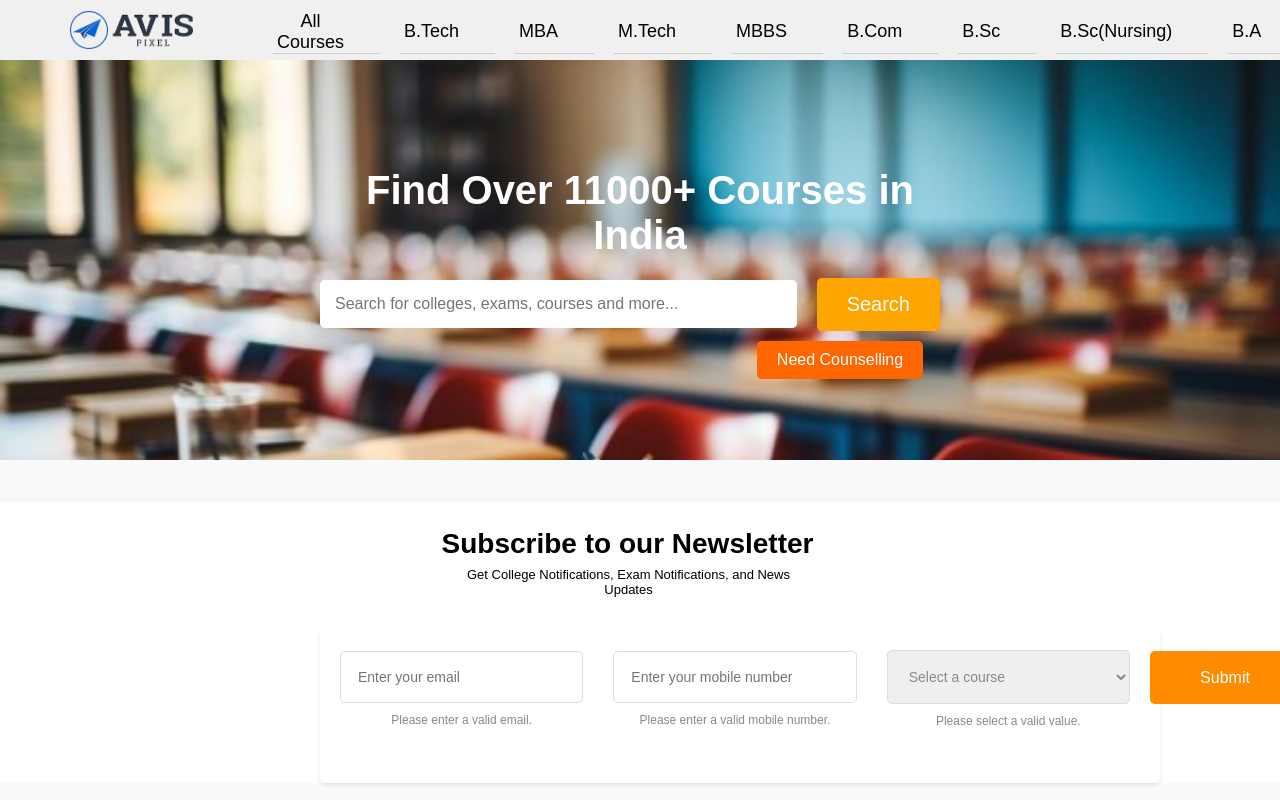
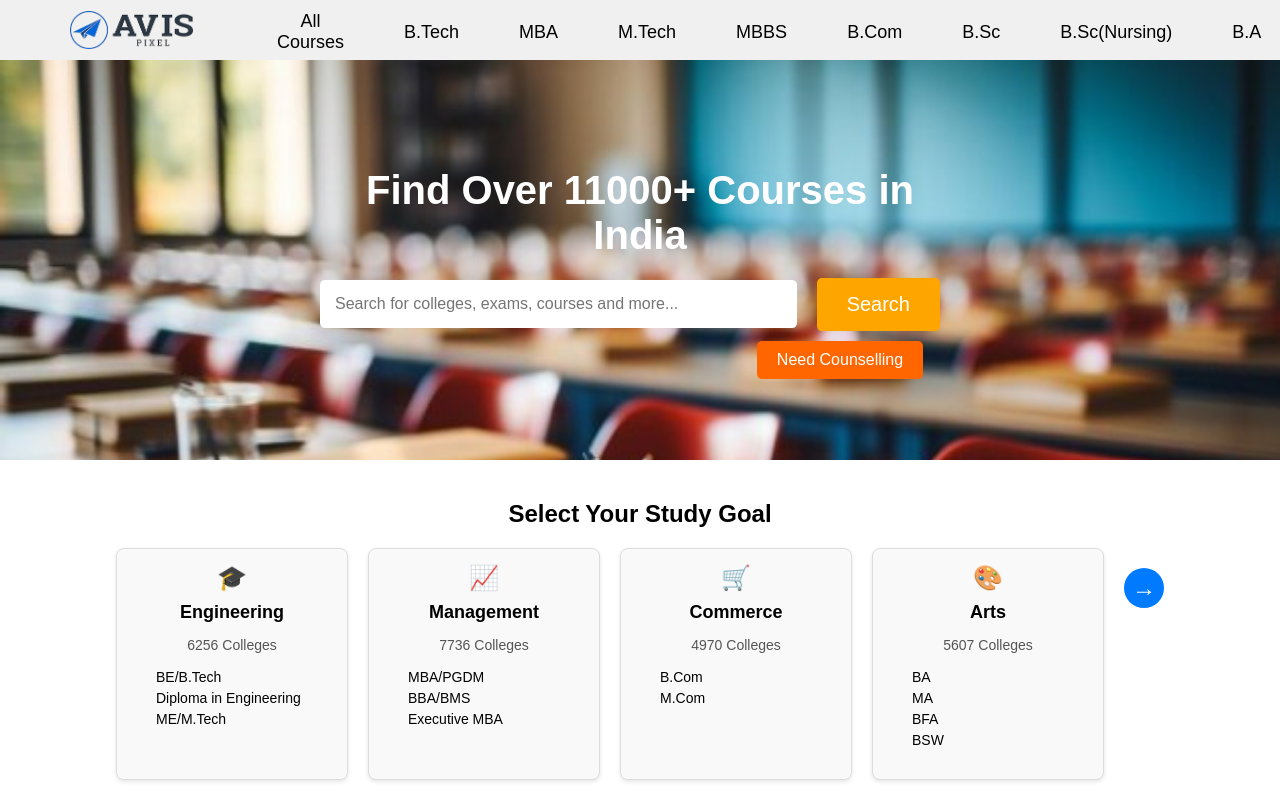
Before and after one commit to shubhamsawant18/college, a React (Create React App) app: page / in a window 1280 px wide. Shown: the top 800 px of the page. Built offline with nearby package versions, Linux system fonts and the light colour scheme; a small style sheet from the web is missing.

Commit message:
added study goals

```diff
--- a/src/assets/styles/Navbar.css
+++ b/src/assets/styles/Navbar.css
@@ -186,7 +186,8 @@ li {
     justify-content: space-between;
     padding-left: 1.5rem; /* Adjust for your padding needs */
     padding-right: 1rem;
-    border-bottom: 1px solid #ccc; /* Light border for separation */
+
+
 }
 
 /* Text Styles */
--- /dev/null
+++ b/src/assets/styles/StudyGoals.css
@@ -0,0 +1,79 @@
+.study-goal-container {
+  padding: 20px;
+  text-align: center;
+}
+
+.study-goal-list {
+  display: flex;
+  flex-wrap: wrap;
+  justify-content: center;
+  gap: 20px;
+}
+
+.study-goal-item {
+  background-color: #f9f9f9;
+  border: 1px solid #ddd;
+  border-radius: 8px;
+  width: 200px;
+  padding: 15px;
+  box-shadow: 0 2px 4px rgba(0, 0, 0, 0.1);
+  transition: transform 0.3s;
+}
+
+.study-goal-item:hover {
+  transform: translateY(-5px);
+}
+
+.study-goal-item .icon {
+  font-size: 24px;
+  margin-bottom: 10px;
+}
+
+.study-goal-item h3 {
+  font-size: 18px;
+  margin: 10px 0;
+}
+
+.study-goal-item p {
+  font-size: 14px;
+  color: #555;
+}
+
+.study-goal-item ul {
+  list-style: none;
+  padding: 0;
+}
+
+.study-goal-item ul li {
+  font-size: 14px;
+  margin: 5px 0;
+}
+
+.show-more,
+.back-button {
+  display: flex;
+  align-items: center;
+  justify-content: center;
+  width: 40px;
+  height: 40px;
+  background-color: #007bff;
+  color: white;
+  border-radius: 50%;
+  font-size: 24px;
+  cursor: pointer;
+  transition: background-color 0.3s;
+  margin-top: 20px;
+}
+
+.show-more:hover,
+.back-button:hover {
+  background-color: #0056b3;
+}
+
+.arrow-icon {
+  display: inline-block;
+}
+
+.back-arrow {
+  transform: rotate(180deg);
+}
--- a/src/components/RegistrationModal.js
+++ b/src/components/RegistrationModal.js
@@ -120,7 +120,7 @@ const RegistrationModal = ({ show, onClose }) => {
                 placeholder="Full Name"
                 required
               />
-              <span className="react-icons">👤</span>
+              <span className="react-icons"></span>
               {errors.fullName && <p className="error">{errors.fullName}</p>}
             </div>
 
@@ -133,7 +133,7 @@ const RegistrationModal = ({ show, onClose }) => {
                 placeholder="Email"
                 required
               />
-              <span className="react-icons">📧</span>
+              <span className="react-icons"></span>
               {errors.email && <p className="error">{errors.email}</p>}
             </div>
 
@@ -146,7 +146,7 @@ const RegistrationModal = ({ show, onClose }) => {
                 placeholder="Phone"
                 required
               />
-              <span className="react-icons">📱</span>
+              <span className="react-icons"></span>
               {errors.phone && <p className="error">{errors.phone}</p>}
             </div>
 
@@ -159,7 +159,7 @@ const RegistrationModal = ({ show, onClose }) => {
                 placeholder="City"
                 required
               />
-              <span className="react-icons">🏙️</span>
+              <span className="react-icons"></span>
               {errors.city && <p className="error">{errors.city}</p>}
             </div>
 
@@ -172,7 +172,7 @@ const RegistrationModal = ({ show, onClose }) => {
                 placeholder="Course"
                 required
               />
-              <span className="react-icons">📚</span>
+              <span className="react-icons"></span>
               {errors.course && <p className="error">{errors.course}</p>}
             </div>
 
--- /dev/null
+++ b/src/components/StudyGoals.js
@@ -0,0 +1,100 @@
+import React, { useState } from 'react';
+import '../assets/styles/StudyGoals.css';
+
+const StudyGoals = () => {
+  const [showMore, setShowMore] = useState(false);
+
+  const initialGoals = [
+    {
+      title: 'Engineering',
+      colleges: 6256,
+      courses: ['BE/B.Tech', 'Diploma in Engineering', 'ME/M.Tech'],
+      icon: '🎓',
+    },
+    {
+      title: 'Management',
+      colleges: 7736,
+      courses: ['MBA/PGDM', 'BBA/BMS', 'Executive MBA'],
+      icon: '📈',
+    },
+    {
+      title: 'Commerce',
+      colleges: 4970,
+      courses: ['B.Com', 'M.Com'],
+      icon: '🛒',
+    },
+    {
+      title: 'Arts',
+      colleges: 5607,
+      courses: ['BA', 'MA', 'BFA', 'BSW'],
+      icon: '🎨',
+    },
+  ];
+
+  const moreGoals = [
+    {
+      title: 'Medical',
+      colleges: 2369,
+      courses: ['MBBS', 'PG Medical'],
+      icon: '🩺',
+    },
+    {
+      title: 'Design',
+      colleges: 1411,
+      courses: ['B.Des', 'M.Des'],
+      icon: '🎨',
+    },
+    {
+      title: 'See all',
+      colleges: '',
+      courses: [],
+      icon: '🔍',
+    },
+  ];
+
+  return (
+    <div className="study-goal-container">
+      <h2>Select Your Study Goal</h2>
+      <div className="study-goal-list">
+        {!showMore && initialGoals.map((goal, index) => (
+          <div key={index} className="study-goal-item">
+            <div className="icon">{goal.icon}</div>
+            <h3>{goal.title}</h3>
+            <p>{goal.colleges} Colleges</p>
+            <ul>
+              {goal.courses.map((course, idx) => (
+                <li key={idx}>{course}</li>
+              ))}
+            </ul>
+          </div>
+        ))}
+        {showMore && (
+          <>
+            <div className="back-button" onClick={() => setShowMore(false)}>
+              <div className="arrow-icon back-arrow">←</div>
+            </div>
+            {moreGoals.map((goal, index) => (
+              <div key={index} className="study-goal-item">
+                <div className="icon">{goal.icon}</div>
+                <h3>{goal.title}</h3>
+                <p>{goal.colleges} Colleges</p>
+                <ul>
+                  {goal.courses.map((course, idx) => (
+                    <li key={idx}>{course}</li>
+                  ))}
+                </ul>
+              </div>
+            ))}
+          </>
+        )}
+        {!showMore && (
+          <div className="show-more" onClick={() => setShowMore(true)}>
+            <div className="arrow-icon">→</div>
+          </div>
+        )}
+      </div>
+    </div>
+  );
+};
+
+export default StudyGoals;
--- a/src/index.js
+++ b/src/index.js
@@ -6,6 +6,9 @@ import Navbar from "./components/Navbar";
 import Footer from "./components/Footer";
 import RegistrationModal from "./components/RegistrationModal";
 import AdminPage from "./components/AdminPage";
+import StudyGoals from "./components/StudyGoals";
+
+
 import Login from "./components/Login";
 import reportWebVitals from "./reportWebVitals";
 
@@ -38,6 +41,10 @@ const IndexPage = () => {
           </button>
         </div>
       </div>
+
+      {/* New Section: Study Goals */}
+
+      <StudyGoals />
       <Footer />
       <RegistrationModal show={isModalVisible} onClose={closeModal} />
     </div>
```
